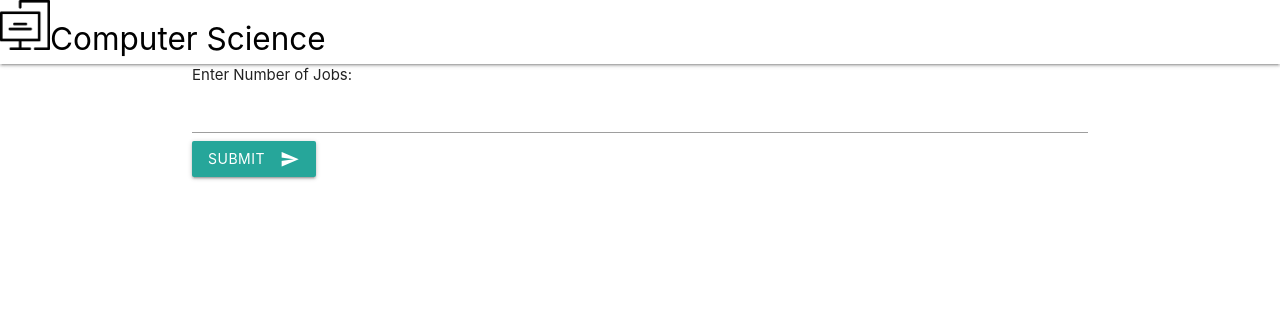
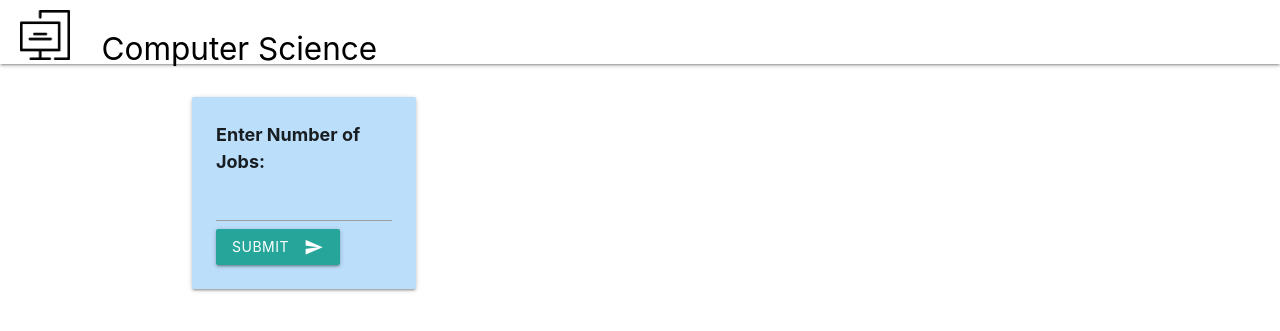
Before and after one commit to LinuxKernel31/opsys, a Flask app: page / in a window 1280 px wide. Shown: the top 331 px of the page. Run offline with Flask 2, Linux system fonts and the light colour scheme; some libraries are stand-ins or nearby versions.

Commit message:
chore: modify index.html

```diff
--- a/opsys/templates/index.html
+++ b/opsys/templates/index.html
@@ -4,9 +4,10 @@
 
   <head>
       <link rel="stylesheet" href="https://cdnjs.cloudflare.com/ajax/libs/materialize/1.0.0/css/materialize.min.css">
-
+      <link href="https://unpkg.com/aos@2.3.1/dist/aos.css" rel="stylesheet">
       <script type="text/javascript" src="js/materialize.min.js"></script>
       <script type="text/javascript" src="js/jquery.min.js"></script>
+
       <!-- Compiled and minified JavaScript -->
       <script src="https://cdnjs.cloudflare.com/ajax/libs/materialize/1.0.0/js/materialize.min.js"></script>
         <link href="https://fonts.googleapis.com/icon?family=Material+Icons" rel="stylesheet">
@@ -16,27 +17,41 @@
 
         <!--Let browser know website is optimized for mobile-->
         <meta name="viewport" content="width=device-width, initial-scale=1.0"/>
+        <style type="text/css">
+          div div div div div p {
+            font-weight: 700;
+          }
+        </style>
   </head>
 
   <body>
-      <nav class="white">
+      <nav class="white" style="padding-left: 20px; padding-top: 10px; margin-bottom: 2%;">
         <div class="nav-wrapper">
-            <a href="#" class="brand-logo black-text"><img width="50" height="50" src="{{url_for('static', filename='logo23.png')}}">Computer Science</a>
+          <a href="#" class="brand-logo black-text"><img width="50" height="50" src="{{url_for('static', filename='logo23.png')}}" >&emsp;Computer Science</a>
         </div>
       </nav>
-
       <div class="container">
           <div class="row">
-        <form method="POST" action="{{url_for('number_of_jobs')}}">
-        Enter Number of Jobs: <input type="number" name="number" />
+            <div class="col s12 m3" data-aos="fade-right">
+                <div class="row">
+                  <div class="card blue lighten-4">
+                    <div class="card-content">
+                      <form method="POST" action="{{url_for('number_of_jobs')}}" style="font-weight: 700; font-size:1.2em;">
+                        Enter Number of Jobs: <input type="number" name="number" required>
                         <button class="btn waves-effect waves-light" type="submit" name="action">Submit
                             <i class="material-icons right">send</i>
                         </button>
                       </form>
+                    </div>
+                  </div>
+                </div>
                 {% if message %}
+                <div class="row">
+                  <div class="card col blue accent-1">
+                    <div class="card-content" style="font-weight: 700;">
                           {% for i in range(message) %}
 
-        Enter Job {{i+1}}: <input type="number" name="job{{i}}" form="form1"/>
+                          Enter Job {{i+1}}: <input type="number" name="job{{i}}" form="form1">
 
                           {% endfor %}
                           <form id="form1" method="POST" action="{{ url_for('fcfs', message= message) }}">
@@ -45,16 +60,24 @@
                                   <i class="material-icons right">send</i>
                                 </button>
                           </form>
+                    </div>
+                  </div>
+                </div>
                 {% endif %}
+            </div>
+            <div class="col s12 m8 offset-m1" data-aos="fade-down">
+                <div class="row">
                     {% if fcfs %}
-        </table>
+                  <div class="col card red lighten-5" style="font-weight: 700;">
+                    <div class="card-content">
                         <h4>First Come First Serve</h4>
+                        <hr>
                         <div class="row">
-            <div class="col s12 m6">
+                          <div class="col l3"></div>
+                          <div class="col l6">
                             <div class="card">
                               <div class="card-image">
                                 <span class="card-title"></span>
-                  <a class="btn-floating halfway-fab waves-effect waves-light red"><i class="material-icons">add</i></a>
                               </div>
                               <div class="card-content">
                                 <p> <center>0</center></p>
@@ -62,16 +85,14 @@
                             </div>
                           </div>
                         </div>
-
                         {% for values in fcfs %}
-        </button>
 
                         <div class="row">
-            <div class="col s12 m6">
+                          <div class="col l3"></div>
+                          <div class="col l6">
                             <div class="card">
                               <div class="card-image">
                                 <span class="card-title"></span>
-                  <a class="btn-floating halfway-fab waves-effect waves-light red"><i class="material-icons">add</i></a>
                               </div>
                               <div class="card-content">
                                 <p> <center>{{ values }} </center></p>
@@ -80,32 +101,24 @@
                           </div>
                         </div>
                         {% endfor %}
-        <div class="row">
-            <div class="col s12 m6">
-              <div class="card">
-                <div class="card-image">
-                  <span class="card-title"></span>
-                  <a class="btn-floating halfway-fab waves-effect waves-light red"><i class="material-icons">add</i></a>
-                </div>
-                <div class="card-content">
+                        <div class="card-footer">
+                          <hr>
                           <p> <center>{{ totalval }} </center></p>
                         </div>
                     </div>
                   </div>
-          </div>
-
                   {% endif %}
-
-
-
                   {% if sjf %}
+                  <div class="col card offset-m1 orange lighten-4" style="font-weight: 700;" data-aos="fade-down">
+                    <div class="card-content">
                       <h4>Shortest Job First</h4>
+                      <hr>
                       <div class="row">
-            <div class="col s12 m6">
+                        <div class="col l3"></div>
+                          <div class="col l6">
                             <div class="card">
                               <div class="card-image">
                                 <span class="card-title"></span>
-                  <a class="btn-floating halfway-fab waves-effect waves-light red"><i class="material-icons">add</i></a>
                               </div>
                               <div class="card-content">
                                 <p> <center>0 </center></p>
@@ -116,11 +129,11 @@
                       {% for values in sjf %}
 
                       <div class="row">
-            <div class="col s12 m6">
+                        <div class="col l3"></div>
+                          <div class="col l6">
                             <div class="card">
                               <div class="card-image">
                                 <span class="card-title"></span>
-                  <a class="btn-floating halfway-fab waves-effect waves-light red"><i class="material-icons">add</i></a>
                               </div>
                               <div class="card-content">
                                 <p> <center>{{ values }} </center></p>
@@ -130,22 +143,19 @@
                         </div>
 
                       {% endfor %}
-
-            <div class="col s12 m6">
-              <div class="card">
-                <div class="card-image">
-                  <span class="card-title"></span>
-                  <a class="btn-floating halfway-fab waves-effect waves-light red"><i class="material-icons">add</i></a>
-                </div>
-                <div class="card-content">
+                      <div class="card-footer">
+                        <hr>
                         <p> <center>{{ sjfval}} </center></p>
                       </div>
                     </div>
                   </div>
+                  {% endif %}
+                </div>
+            </div>
+          </div>
+      </div>
 
-        {% endif %}
 
-      </div>
     </div>
     </div>
 
@@ -153,5 +163,9 @@
 
     <!--JavaScript at end of body for optimized loading-->
     <script type="text/javascript" src="js/materialize.min.js"></script>
+    <script src="https://unpkg.com/aos@2.3.1/dist/aos.js"></script>
+    <script>
+      AOS.init();
+    </script>
   </body>
 </html>
```
Lines whose indentation alone changed are shown as unchanged.
